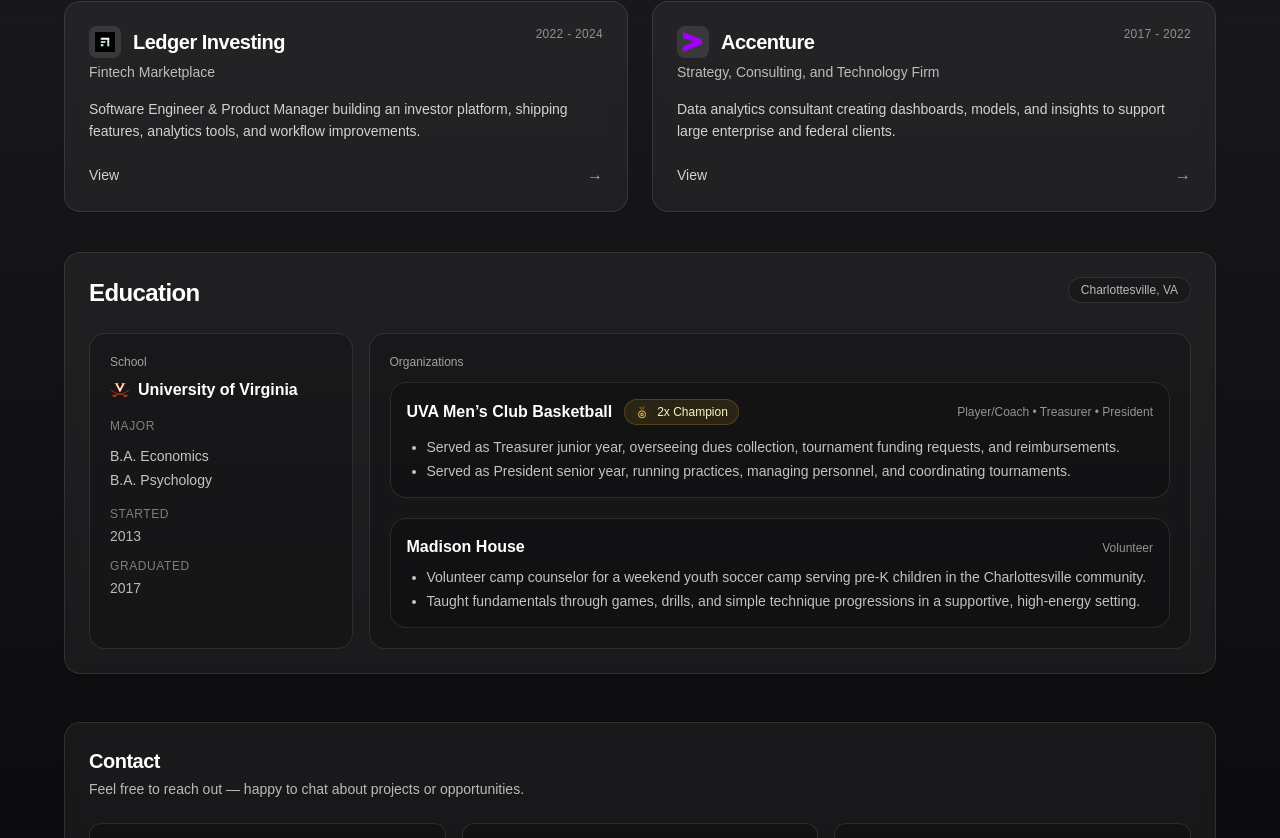
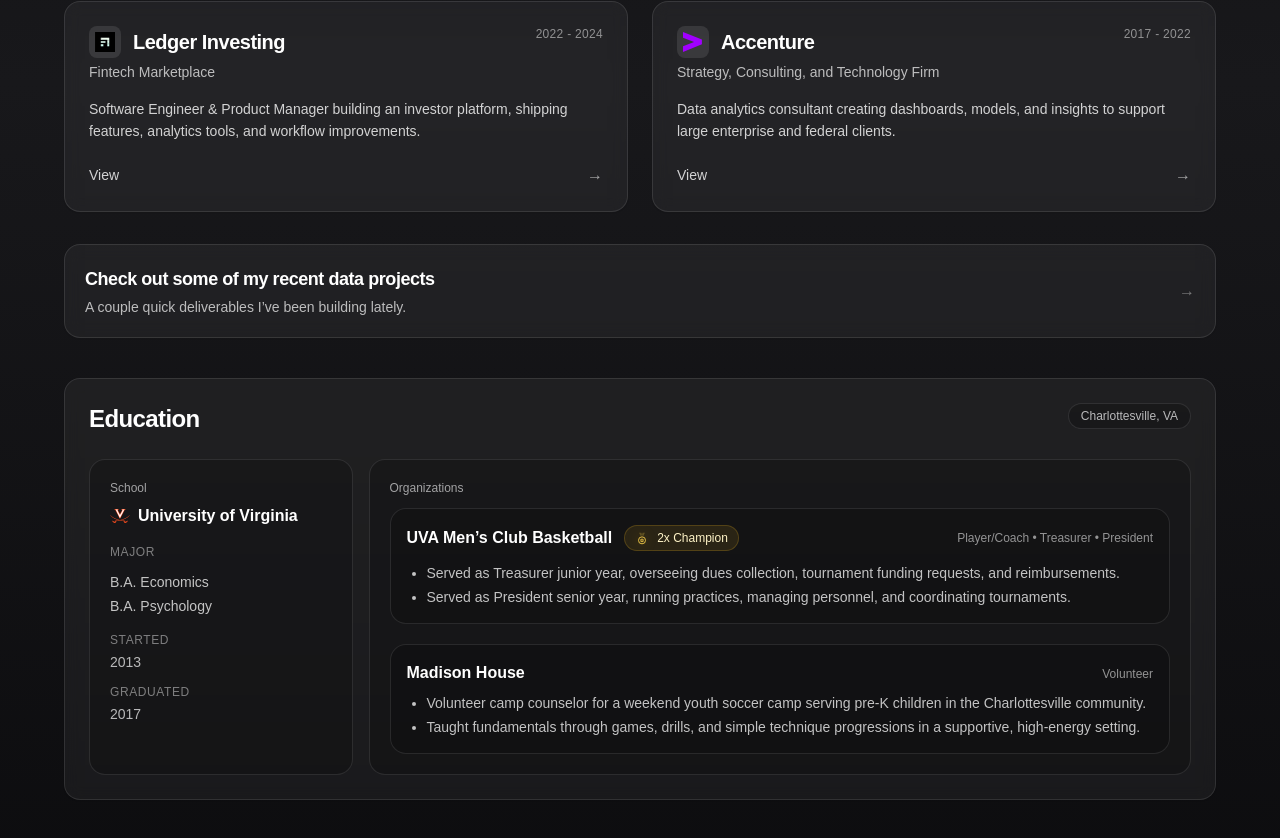
Before and after one commit to wnsparrow/wills-portfolio, a Next.js app: page / in a window 1280 px wide. Shown: the part 974-1812 px from the top of the page. Built offline with nearby package versions, Linux system fonts and the light colour scheme.

Commit message:
added data projects to production page

```diff
--- a/src/app/page.tsx
+++ b/src/app/page.tsx
@@ -93,6 +93,28 @@
               <WorkCard key={item.href} {...item} />
             ))}
           </div>
+        </section>
+
+        {/* Recent Projects teaser */}
+        <section className="mt-8 w-full">
+          <Link
+            href="/analytics/work"
+            className="group block w-full rounded-2xl border border-white/10 bg-white/5 p-5 shadow-sm backdrop-blur transition hover:border-white/15 hover:bg-white/10"
+          >
+            <div className="flex items-center justify-between gap-4">
+              <div>
+                <h3 className="text-base font-semibold tracking-tight text-white sm:text-lg">
+                  Check out some of my recent data projects
+                </h3>
+                <p className="mt-1 text-sm text-white/70">
+                  A couple quick deliverables I’ve been building lately.
+                </p>
+              </div>
+              <span className="text-white/40 transition group-hover:translate-x-0.5 group-hover:text-white/60">
+                →
+              </span>
+            </div>
+          </Link>
         </section>
 
         {/* Education */}
--- a/src/app/work/page.tsx
+++ b/src/app/work/page.tsx
@@ -1,5 +1,6 @@
+import RecentProjectCard from "@/components/RecentProjectCard";
 import WorkCard from "@/components/WorkCard";
-import { workItems } from "@/data/workItems";
+import { recentProjects, workItems } from "@/data/workItems";
 
 export default function WorkIndexPage() {
   return (
@@ -17,6 +18,23 @@
             <WorkCard key={item.href} {...item} />
           ))}
         </div>
+
+        <section className="mt-12">
+          <div className="mb-4">
+            <h2 className="text-xl font-semibold tracking-tight text-white sm:text-2xl">
+              Recent Projects
+            </h2>
+            <p className="mt-1 text-sm text-white/70">
+              A couple of recent projects I’ve been working on.
+            </p>
+          </div>
+
+          <div className="grid grid-cols-1 gap-6 sm:grid-cols-2">
+            {recentProjects.map((project) => (
+              <RecentProjectCard key={project.href} {...project} />
+            ))}
+          </div>
+        </section>
       </main>
     </div>
   );
```
